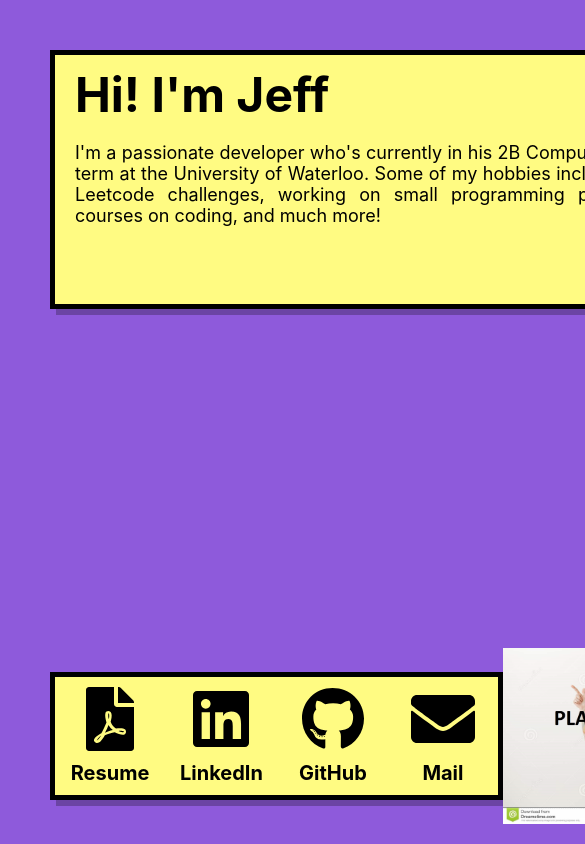
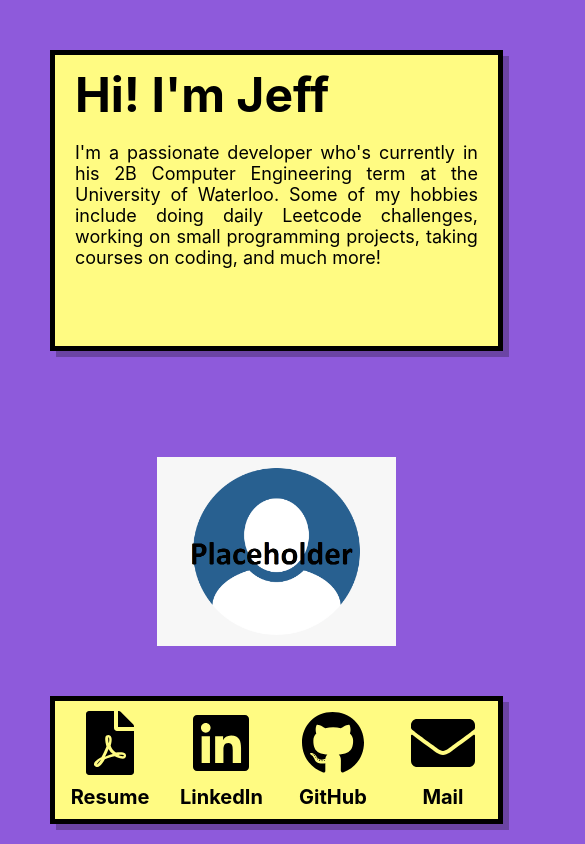
Before and after one commit to jmawloo/jmawloo-website, a React (Create React App) app: page / in a window 390 px wide. Shown: the top 844 px of the page, 585 px wide, since content can reach past the window. Built offline with nearby package versions, Linux system fonts and the light colour scheme.

Commit message:
Add responsive design for tablet and mobile.

```diff
--- a/src/App.js
+++ b/src/App.js
@@ -5,6 +5,7 @@
 import landingCopy from './static/copy/landing-page.json';
 
 import DesktopProfile from './static/img/desktop-profile.jpg';
+import MobileProfile from './static/img/mobile-profile.png';
 
 function App() {
   return (
@@ -12,7 +13,8 @@
       <MsgBox id="landing-message" landCopy={landingCopy} />
       <div id="landing-bottom">
         <ContactBox />
-        <img className="desktop-profile" src={DesktopProfile} alt="Me pointing to my introduction message" />
+        <img className="profile desktop-profile" src={DesktopProfile} alt="Me pointing top-left to my introduction message." />
+        <img className="profile mobile-profile" src={MobileProfile} alt="Me pointing up to my introduction message." />
       </div>
     </div>
   );
--- a/src/App.scss
+++ b/src/App.scss
@@ -1,3 +1,5 @@
+$breakpoint-tablet: 900px;
+
 html {
   background-color: #8E5ADB;
 }
@@ -43,9 +45,8 @@
 
 /*MsgBox*/
 .text-box {
-  /*Placeholder box;
-    TODO: Replace with actual SVG of message.
-  */
+  // Placeholder box;
+  // TODO: Replace with actual SVG of message.
   background-color: #FFFB82;
   border: 5px solid #000000;
   box-shadow: 6px 6px 0px rgba(0, 0, 0, 0.25);
@@ -59,7 +60,12 @@
   display: flex;
   flex-direction: row;
   justify-content: space-between;
-  align-items: center;
+  align-items: flex-end;
+
+  @media (max-width: $breakpoint-tablet) {
+    flex-direction: column-reverse;
+    align-items: center;
+  }
 }
 
 /*ContactBox*/
@@ -80,7 +86,21 @@
   }
 }
 
+.profile {
+  width: calc(10vw + 200px);
+}
+
 /*Desktop profile image*/
 .desktop-profile {
-  width: calc(10vw + 200px);
+  @media (max-width: $breakpoint-tablet) {
+    display: none;
+  }
 }
+
+/*Mobile profile image*/
+.mobile-profile {
+  margin: 50px 0;
+  @media (min-width: $breakpoint-tablet+1) {
+    display: none;
+  }
+}
```
Also changed, not shown: src/static/img/mobile-profile.png (added).
